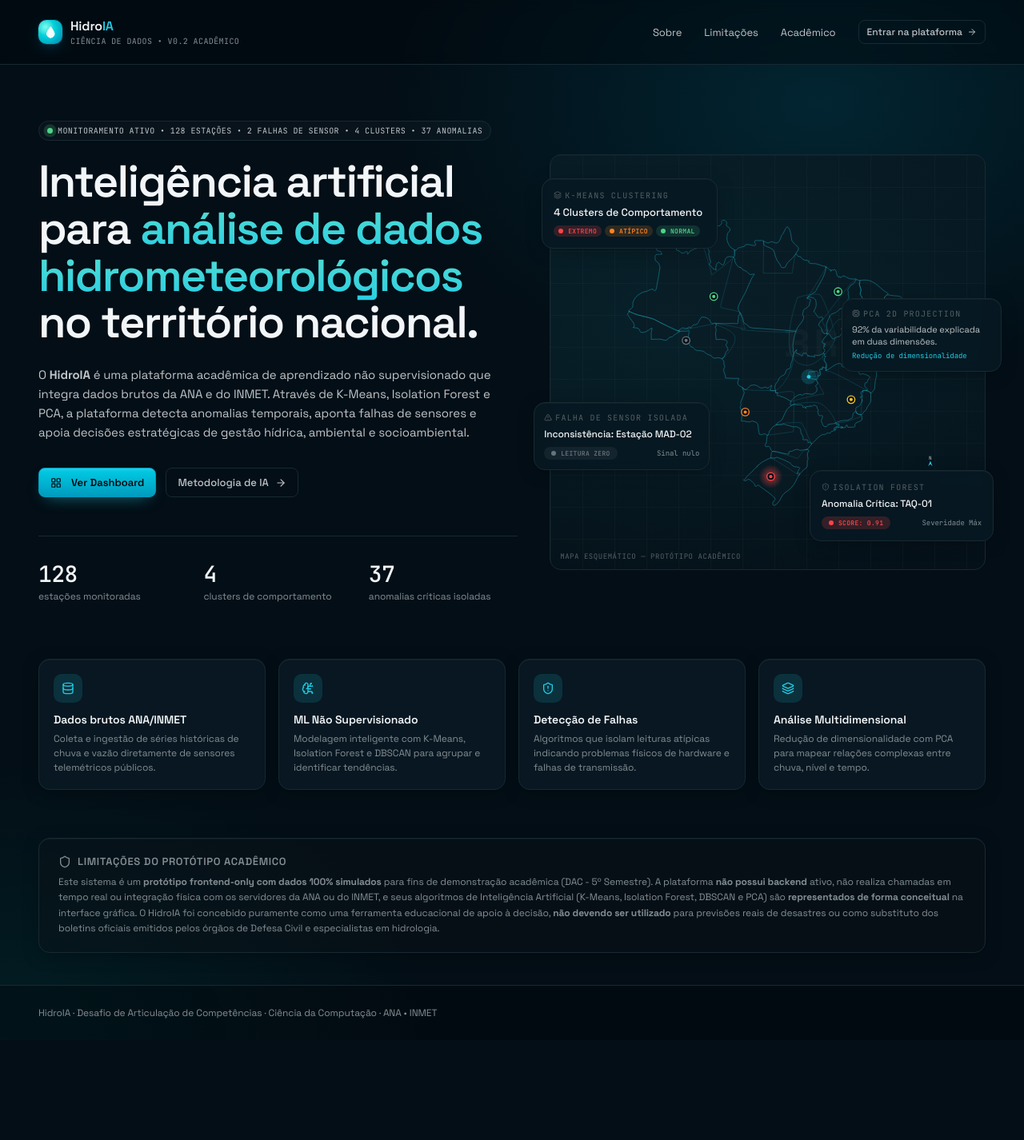
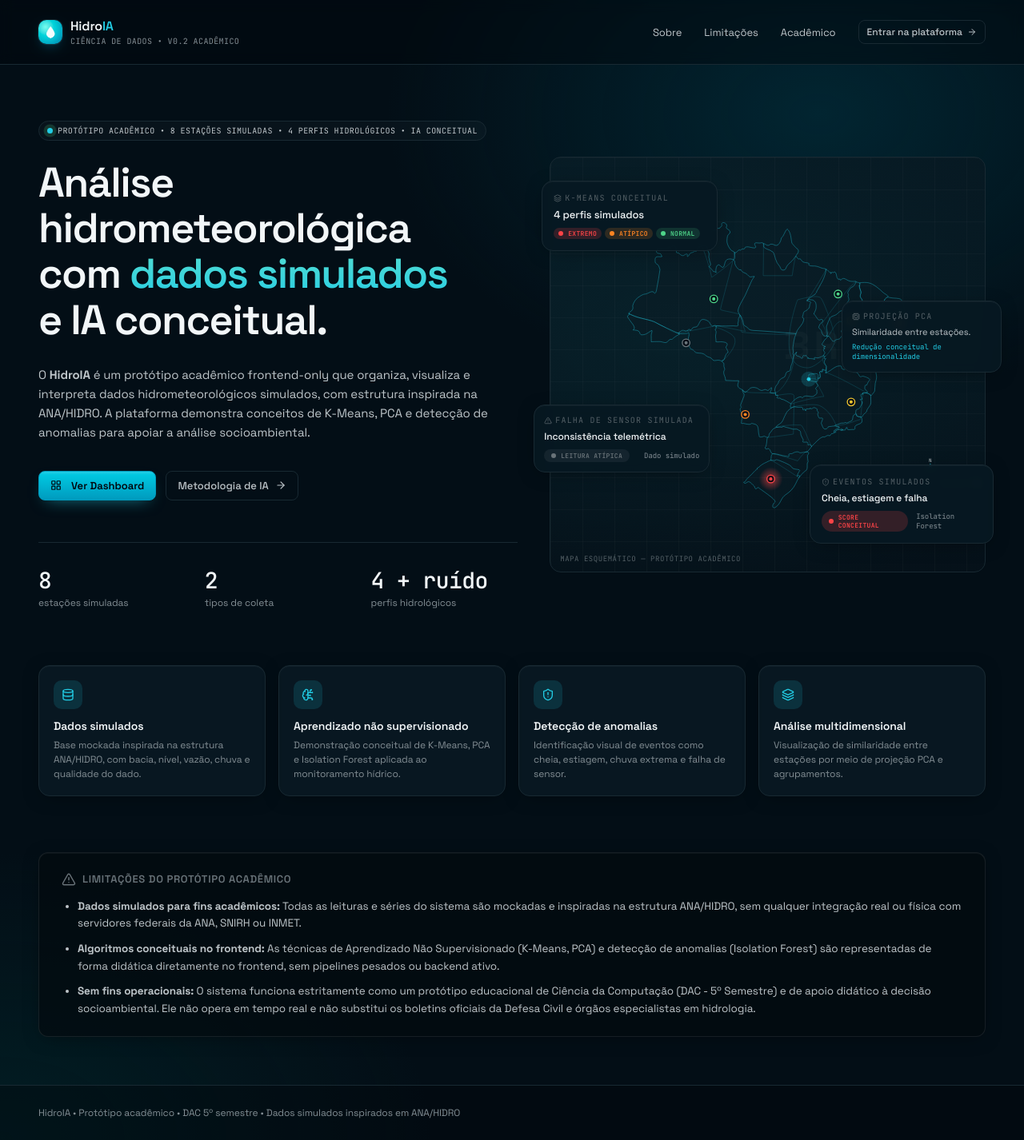
Before and after one commit to miranda-1/hidroia-brasil-ts, a React (Vite) app: page / in a window 1280 px wide. Shown: the whole page at 80% size. Before the commit the page ends 1301 px from the top, so only its background shows below. Built offline with nearby package versions, Linux system fonts and the light colour scheme.

Commit message:
feat: ajuste na tela inicial

```diff
--- a/src/pages/Landing.tsx
+++ b/src/pages/Landing.tsx
@@ -1,7 +1,6 @@
 import React from "react";
 import { BrazilSensorMap } from "../components/map/BrazilSensorMap";
 import { STATIONS } from "../data/stations";
-import { WarningBox } from "../components/ui/WarningBox";
 import { WaterDropLogo } from "../components/ui/WaterDropLogo";
 import {
   Database,
@@ -66,31 +65,31 @@ export const Landing: React.FC<LandingProps> = ({ go }) => {
         alignItems: "center",
       }}>
         <div>
-          <div className="chip" style={{ marginBottom: 22 }}>
-            <span className="live-dot" style={{ width: 7, height: 7 }}></span>
+          <div className="chip" style={{ marginBottom: 24 }}>
+            <span className="live-dot" style={{ width: 7, height: 7, background: "var(--cyan)" }}></span>
             <span className="mono" style={{ fontSize: 10, letterSpacing: "0.04em" }}>
-              MONITORAMENTO ATIVO • 128 ESTAÇÕES • 2 FALHAS DE SENSOR • 4 CLUSTERS • 37 ANOMALIAS
+              PROTÓTIPO ACADÊMICO • 8 ESTAÇÕES SIMULADAS • 4 PERFIS HIDROLÓGICOS • IA CONCEITUAL
             </span>
           </div>
           <h1 style={{
-            fontSize: 56, fontWeight: 600, letterSpacing: "-0.03em",
-            margin: 0, lineHeight: 1.05, textWrap: "balance"
+            fontSize: 52, fontWeight: 600, letterSpacing: "-0.03em",
+            margin: 0, lineHeight: 1.1, textWrap: "balance"
           }}>
-            Inteligência artificial para{" "}
+            Análise hidrometeorológica com{" "}
             <span style={{
               background: "linear-gradient(180deg, var(--aqua), var(--cyan))",
               WebkitBackgroundClip: "text", color: "transparent"
-            }}>análise de dados hidrometeorológicos</span>{" "}
-            no território nacional.
+            }}>dados simulados</span>{" "}
+            e IA conceitual.
           </h1>
           <p style={{
             fontSize: 15, color: "var(--text-2)", lineHeight: 1.6,
-            maxWidth: 580, marginTop: 24
+            maxWidth: 580, marginTop: 28
           }}>
-            O <strong>HidroIA</strong> é uma plataforma acadêmica de aprendizado não supervisionado que integra dados brutos da ANA e do INMET. Através de K-Means, Isolation Forest e PCA, a plataforma detecta anomalias temporais, aponta falhas de sensores e apoia decisões estratégicas de gestão hídrica, ambiental e socioambiental.
+            O <strong>HidroIA</strong> é um protótipo acadêmico frontend-only que organiza, visualiza e interpreta dados hidrometeorológicos simulados, com estrutura inspirada na ANA/HIDRO. A plataforma demonstra conceitos de K-Means, PCA e detecção de anomalias para apoiar a análise socioambiental.
           </p>
 
-          <div className="row" style={{ gap: 12, marginTop: 32 }}>
+          <div className="row" style={{ gap: 12, marginTop: 36 }}>
             <button className="btn btn-primary" onClick={() => go("dashboard")}>
               <LayoutGrid size={14} style={{ marginRight: 4 }} /> Ver Dashboard
             </button>
@@ -101,13 +100,13 @@ export const Landing: React.FC<LandingProps> = ({ go }) => {
 
           <div style={{
             display: "grid", gridTemplateColumns: "repeat(3, 1fr)",
-            gap: 20, marginTop: 48, paddingTop: 28,
+            gap: 24, marginTop: 52, paddingTop: 28,
             borderTop: "1px solid var(--border-soft)"
           }}>
             {[
-              { k: "128", l: "estações monitoradas" },
-              { k: "4", l: "clusters de comportamento" },
-              { k: "37", l: "anomalias críticas isoladas" },
+              { k: "8", l: "estações simuladas" },
+              { k: "2", l: "tipos de coleta" },
+              { k: "4 + ruído", l: "perfis hidrológicos" },
             ].map((s, i) => (
               <div key={i}>
                 <div style={{
@@ -132,10 +131,10 @@ export const Landing: React.FC<LandingProps> = ({ go }) => {
             boxShadow: "var(--shadow-card)"
           }}>
             <div className="card-eyebrow" style={{ display: "flex", alignItems: "center", gap: 4 }}>
-              <Layers size={10} /> K-Means Clustering
+              <Layers size={10} /> K-Means conceitual
             </div>
             <div style={{ fontSize: 13, fontWeight: 500, marginTop: 4 }}>
-              4 Clusters de Comportamento
+              4 perfis simulados
             </div>
             <div className="row" style={{ marginTop: 8, gap: 4, alignItems: "center" }}>
               <span className="risk-pill risk-crit" style={{ fontSize: 8, padding: "2px 6px" }}>Extremo</span>
@@ -151,14 +150,14 @@ export const Landing: React.FC<LandingProps> = ({ go }) => {
             boxShadow: "var(--shadow-card)"
           }}>
             <div className="card-eyebrow" style={{ display: "flex", alignItems: "center", gap: 4 }}>
-              <ShieldAlert size={10} /> Isolation Forest
+              <ShieldAlert size={10} /> Eventos simulados
             </div>
             <div style={{ fontSize: 12, fontWeight: 500, marginTop: 4 }}>
-              Anomalia Crítica: TAQ-01
+              Cheia, estiagem e falha
             </div>
             <div className="row" style={{ marginTop: 8, justifyContent: "space-between", alignItems: "center" }}>
-              <span className="risk-pill risk-crit" style={{ fontSize: 8 }}>Score: 0.91</span>
-              <span className="small mono" style={{ fontSize: 9 }}>Severidade Máx</span>
+              <span className="risk-pill risk-crit" style={{ fontSize: 8 }}>Score conceitual</span>
+              <span className="small mono" style={{ fontSize: 9 }}>Isolation Forest</span>
             </div>
           </div>
 
@@ -169,12 +168,12 @@ export const Landing: React.FC<LandingProps> = ({ go }) => {
             boxShadow: "var(--shadow-card)"
           }}>
             <div className="card-eyebrow" style={{ display: "flex", alignItems: "center", gap: 4 }}>
-              <Cpu size={10} /> PCA 2D Projection
+              <Cpu size={10} /> Projeção PCA
             </div>
             <div style={{ fontSize: 11, color: "var(--text-2)", marginTop: 6, lineHeight: 1.4 }}>
-              92% da variabilidade explicada em duas dimensões.
+              Similaridade entre estações.
               <div className="mono small" style={{ marginTop: 4, color: "var(--cyan)", fontSize: 9 }}>
-                Redução de dimensionalidade
+                Redução conceitual de dimensionalidade
               </div>
             </div>
           </div>
@@ -186,14 +185,14 @@ export const Landing: React.FC<LandingProps> = ({ go }) => {
             boxShadow: "var(--shadow-card)"
           }}>
             <div className="card-eyebrow" style={{ display: "flex", alignItems: "center", gap: 4 }}>
-              <AlertTriangle size={10} /> Falha de Sensor Isolada
+              <AlertTriangle size={10} /> Falha de sensor simulada
             </div>
             <div style={{ fontSize: 12, fontWeight: 500, marginTop: 4 }}>
-              Inconsistência: Estação MAD-02
+              Inconsistência telemétrica
             </div>
             <div className="row" style={{ marginTop: 8, justifyContent: "space-between", alignItems: "center" }}>
-              <span className="risk-pill risk-fail" style={{ fontSize: 8 }}>Leitura Zero</span>
-              <span className="small mono" style={{ color: "var(--muted)", fontSize: 9 }}>Sinal nulo</span>
+              <span className="risk-pill risk-fail" style={{ fontSize: 8 }}>Leitura atípica</span>
+              <span className="small mono" style={{ color: "var(--muted)", fontSize: 9 }}>Dado simulado</span>
             </div>
           </div>
         </div>
@@ -207,10 +206,10 @@ export const Landing: React.FC<LandingProps> = ({ go }) => {
         gap: 16,
       }}>
         {[
-          { ico: <Database size={16} />, title: "Dados brutos ANA/INMET",  body: "Coleta e ingestão de séries históricas de chuva e vazão diretamente de sensores telemétricos públicos." },
-          { ico: <BrainCircuit size={16} />, title: "ML Não Supervisionado",   body: "Modelagem inteligente com K-Means, Isolation Forest e DBSCAN para agrupar e identificar tendências." },
-          { ico: <ShieldAlert size={16} />, title: "Detecção de Falhas",       body: "Algoritmos que isolam leituras atípicas indicando problemas físicos de hardware e falhas de transmissão." },
-          { ico: <Layers size={16} />, title: "Análise Multidimensional", body: "Redução de dimensionalidade com PCA para mapear relações complexas entre chuva, nível e tempo." },
+          { ico: <Database size={16} />, title: "Dados simulados",  body: "Base mockada inspirada na estrutura ANA/HIDRO, com bacia, nível, vazão, chuva e qualidade do dado." },
+          { ico: <BrainCircuit size={16} />, title: "Aprendizado não supervisionado",   body: "Demonstração conceitual de K-Means, PCA e Isolation Forest aplicada ao monitoramento hídrico." },
+          { ico: <ShieldAlert size={16} />, title: "Detecção de anomalias",       body: "Identificação visual de eventos como cheia, estiagem, chuva extrema e falha de sensor." },
+          { ico: <Layers size={16} />, title: "Análise multidimensional", body: "Visualização de similaridade entre estações por meio de projeção PCA e agrupamentos." },
         ].map((f, i) => (
           <div key={i} className="card">
             <div style={{
@@ -225,8 +224,40 @@ export const Landing: React.FC<LandingProps> = ({ go }) => {
       </section>
 
       {/* Limitações do protótipo */}
-      <section id="limitacoes" style={{ padding: "0 48px 40px" }}>
-        <WarningBox />
+      <section id="limitacoes" style={{ padding: "10px 48px 60px" }}>
+        <div className="card" style={{
+          background: "oklch(0.14 0.015 238 / 0.7)",
+          borderColor: "oklch(1 0 0 / 0.08)",
+          padding: "24px 28px",
+          borderRadius: 12
+        }}>
+          <div className="row" style={{ gap: 8, marginBottom: 14, color: "var(--risk-fail)" }}>
+            <AlertTriangle size={18} />
+            <span style={{ fontSize: 13, fontWeight: 600, textTransform: "uppercase", letterSpacing: "0.05em" }}>
+              Limitações do Protótipo Acadêmico
+            </span>
+          </div>
+          <ul style={{
+            margin: 0,
+            paddingLeft: 20,
+            lineHeight: 1.6,
+            color: "var(--text-2)",
+            fontSize: 13.5,
+            display: "flex",
+            flexDirection: "column",
+            gap: 10
+          }}>
+            <li>
+              <strong>Dados simulados para fins acadêmicos:</strong> Todas as leituras e séries do sistema são mockadas e inspiradas na estrutura ANA/HIDRO, sem qualquer integração real ou física com servidores federais da ANA, SNIRH ou INMET.
+            </li>
+            <li>
+              <strong>Algoritmos conceituais no frontend:</strong> As técnicas de Aprendizado Não Supervisionado (K-Means, PCA) e detecção de anomalias (Isolation Forest) são representadas de forma didática diretamente no frontend, sem pipelines pesados ou backend ativo.
+            </li>
+            <li>
+              <strong>Sem fins operacionais:</strong> O sistema funciona estritamente como um protótipo educacional de Ciência da Computação (DAC - 5º Semestre) e de apoio didático à decisão socioambiental. Ele não opera em tempo real e não substitui os boletins oficiais da Defesa Civil e órgãos especialistas em hidrologia.
+            </li>
+          </ul>
+        </div>
       </section>
 
       {/* Footer */}
@@ -237,7 +268,7 @@ export const Landing: React.FC<LandingProps> = ({ go }) => {
         background: "oklch(0.12 0.015 238 / 0.4)"
       }}>
         <div>
-          HidroIA · Desafio de Articulação de Competências · Ciência da Computação · ANA • INMET
+          HidroIA • Protótipo acadêmico • DAC 5º semestre • Dados simulados inspirados em ANA/HIDRO
         </div>
       </footer>
     </div>
```
